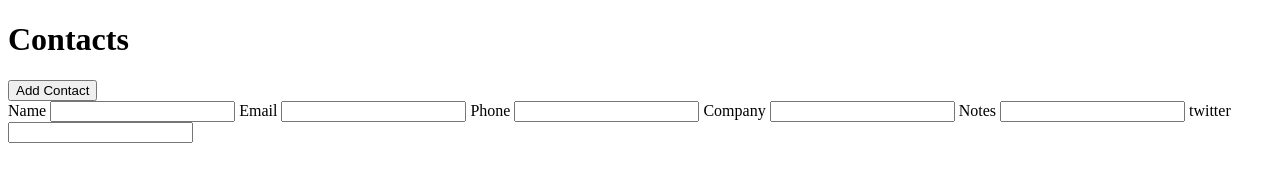
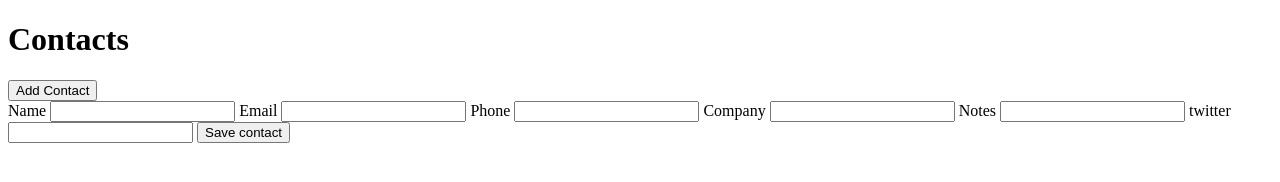
Before and after one commit to Odeane/Address_book, a website: page src/index.html in a window 1280 px wide. Drawn offline with Linux system fonts and the light colour scheme.

Commit message:
testing and adding save button

```diff
--- a/src/index.html
+++ b/src/index.html
@@ -30,6 +30,8 @@
         <label for="twitter">twitter</label>
         <input id="twitter" name="twitter" type="text">
 
+        <input id="submit" type="submit" value="Save contact">
+
 
     </form>
 </body>
```
Also changed, not shown: cypress/integration/userCanCreateAContact.feature.js (+1 -0 lines).
